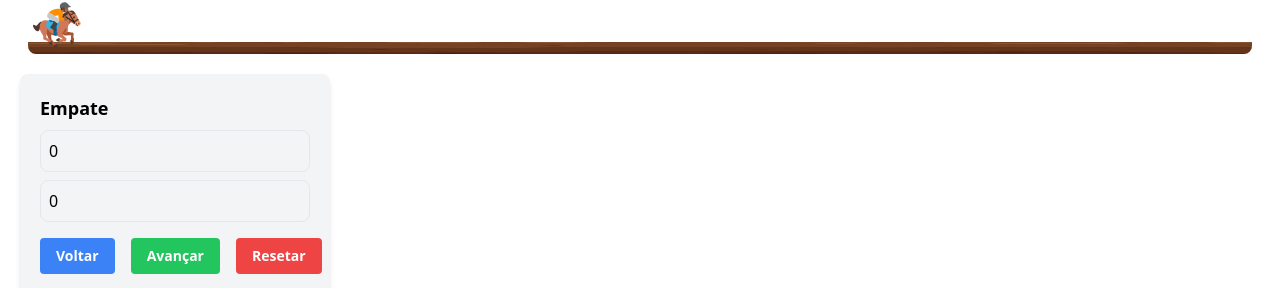
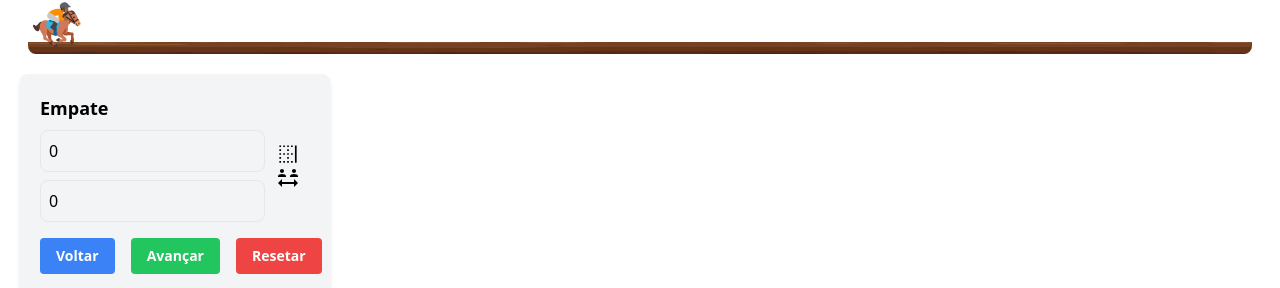
Before and after one commit to EuMotta/Threads-NextJs, a Next.js app: page / in a window 1280 px wide. Shown: the part 162-450 px from the top of the page. Built offline with nearby package versions, Linux system fonts and the light colour scheme.

Commit message:
horse Hud

```diff
--- a/package.json
+++ b/package.json
@@ -16,6 +16,7 @@
     "postcss": "8.4.23",
     "react": "18.2.0",
     "react-dom": "18.2.0",
+    "react-icons": "^4.8.0",
     "tailwindcss": "3.3.2"
   }
 }
--- a/src/app/sections/Horse.jsx
+++ b/src/app/sections/Horse.jsx
@@ -3,6 +3,8 @@ import { useState } from 'react';
 import '../../styles/Horse.css';
 import horse1 from '../../images/horse1.svg';
 import { horses } from '../constants';
+import { AiOutlineBorderRight } from 'react-icons/ai';
+import { MdSocialDistance } from 'react-icons/md';
 
 export default function Horse() {
   const [position1, setPosition1] = useState(0);
@@ -10,6 +12,15 @@ export default function Horse() {
   const [history, setHistory] = useState([]);
   const [displayText, setDisplayText] = useState('Empate');
   const [gameOver, setGameOver] = useState(false);
+  const [showBorder, setShowBorder] = useState(false);
+  const [showDistance, setShowDistance] = useState(false);
+
+  const handleShowBorder = () => {
+    setShowBorder(prevShowBorder => !prevShowBorder);
+  };
+  const handleShowDistance = () => {
+    setShowDistance(prevShowDistance => !prevShowDistance);
+  };
 
   const handleUndo = () => {
     if (history.length > 1) {
@@ -19,10 +30,10 @@ export default function Horse() {
       setPosition2(prevPosition2);
       setHistory(history);
       if (prevPosition1 === 0 && prevPosition2 === 0) {
-        setDisplayText('false');
+        setDisplayText('Inicio');
         setGameOver(true);
       }
-      if(position1 < 100 && position2 < 100){
+      if (position1 < 100 && position2 < 100) {
         setGameOver(false);
       }
     }
@@ -35,39 +46,37 @@ export default function Horse() {
     setGameOver(false);
   };
 
-
-
   const handleHorse1 = () => {
     if (gameOver) return;
 
     const maxPosition = 1200;
     const newPosition1 = Math.min(
       maxPosition,
-    Math.floor(position1 + Math.random() * (40 - 10) + 30)
+      Math.floor(position1 + Math.random() * (40 - 10) + 30),
     );
     const newPosition2 = Math.min(
       maxPosition,
-    Math.floor(position2 + Math.random() * (40 - 10) + 30)
+      Math.floor(position2 + Math.random() * (40 - 10) + 30),
     );
     setPosition1(newPosition1);
     setPosition2(newPosition2);
     setHistory([...history, position1, position2]);
 
     if (newPosition1 >= maxPosition && newPosition2 >= maxPosition) {
-    setDisplayText("Empate!");
+      setDisplayText('Empate!');
       setGameOver(true);
     } else if (newPosition1 >= maxPosition) {
-    setDisplayText("Cavalo 1 venceu!");
+      setDisplayText('Ucrânia venceu!');
       setGameOver(true);
     } else if (newPosition2 >= maxPosition) {
-    setDisplayText("Cavalo 2 venceu!");
+      setDisplayText('Russia venceu!');
       setGameOver(true);
     } else if (newPosition1 > newPosition2) {
-    setDisplayText("Cavalo 1 está na frente!");
+      setDisplayText('Ucrânia está na frente!');
     } else if (newPosition2 > newPosition1) {
-    setDisplayText("Cavalo 2 está na frente!");
+      setDisplayText('Russia está na frente!');
     } else if (newPosition2 == newPosition1) {
-    setDisplayText("Empate");
+      setDisplayText('Empate');
     }
   };
 
@@ -81,8 +90,16 @@ const handleHorse1 = () => {
                 className="relative w-14"
                 style={{
                   left: item.position === 'position1' ? position1 : position2,
+                  borderRight: showBorder ? '1px solid blue' : 'none',
                 }}
               >
+                <div className="text-center absolute">
+                  {showDistance && (
+                    <div className='absolute -left-7 top-2'>
+                      {item.position === 'position1' ? position1 : position2}
+                    </div>
+                  )}
+                </div>
                 <Image
                   className="scale-x-[-1]"
                   src={item.image}
@@ -94,9 +111,21 @@ const handleHorse1 = () => {
           ))}
         </div>
         <div className="p-5 mt-5 bg-gray-100 w-1/4 rounded-lg shadow-md">
+          <div className="flex">
+            <div className=" w-5/6">
               <div className="text-lg font-semibold mb-2">{displayText}</div>
               <div className="border p-2 rounded-lg mb-2">{position1}</div>
               <div className="border p-2 rounded-lg mb-4">{position2}</div>
+            </div>
+            <div className="w-1/6 p-2 flex flex-col justify-center items-center">
+              <button onClick={handleShowBorder}>
+                <AiOutlineBorderRight className="text-2xl" />
+              </button>
+              <button onClick={handleShowDistance}>
+                <MdSocialDistance className="text-2xl" />
+              </button>
+            </div>
+          </div>
           <div className="flex gap-4">
             <button
               className=" bg-blue-500 hover:bg-blue-700 text-white text-sm font-bold py-2 px-4 rounded"
```
Also changed, not shown: 1 other file (tests, documents, lock files or other folders). Lines whose indentation alone changed are shown as unchanged.
